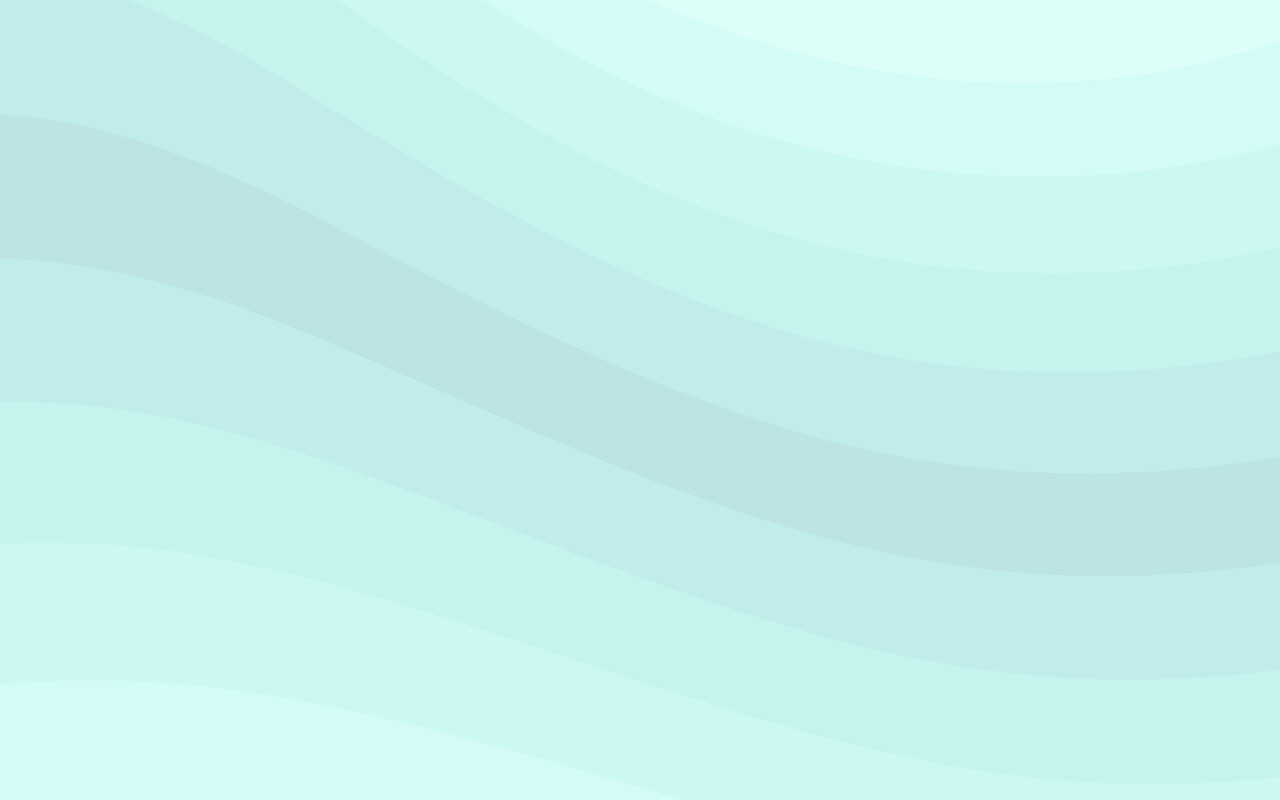
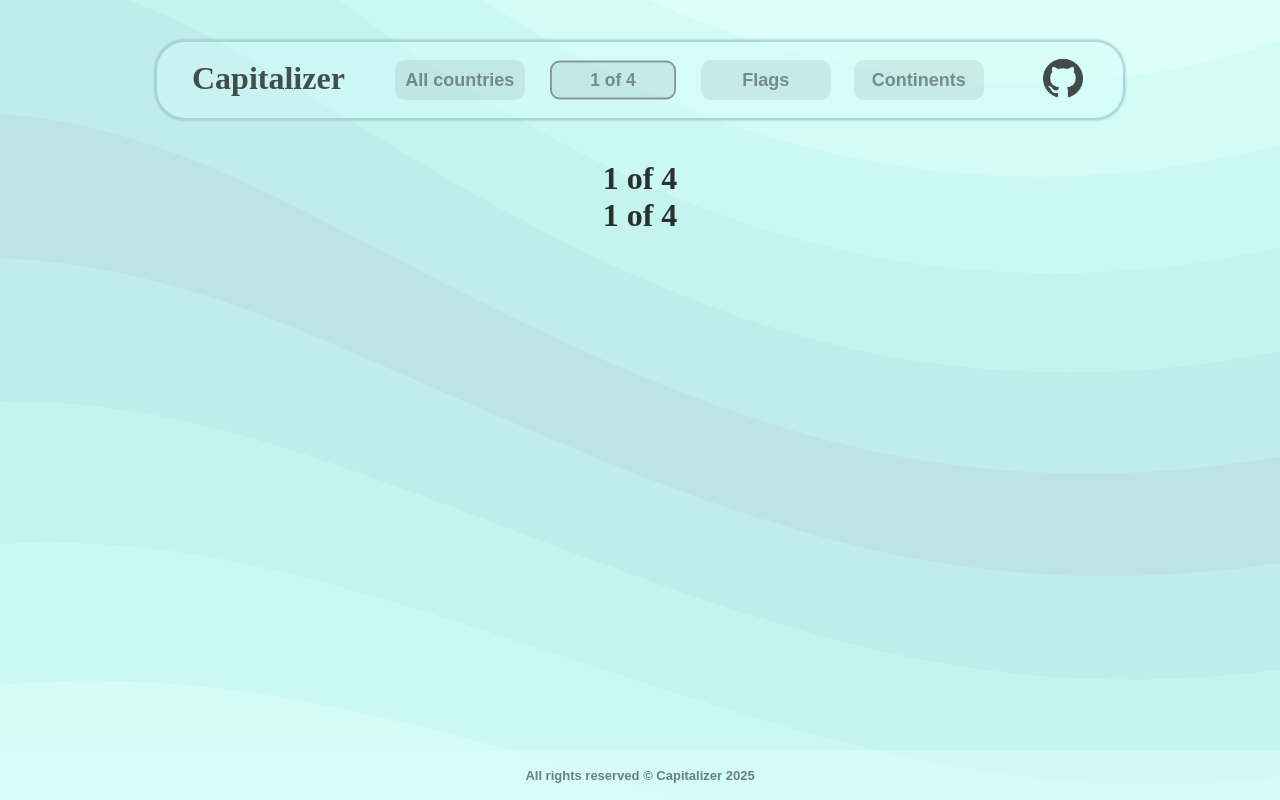
Before and after one commit to alecs007/Capitalizer, a React (Vite) app: page /1-of-4 in a window 1280 px wide. Before the commit this address had no page. Built offline with nearby package versions, Linux system fonts and the light colour scheme; a web font is replaced by a local one.

Commit message:
Working on 1-of-4 mode

```diff
--- a/src/App.jsx
+++ b/src/App.jsx
@@ -6,6 +6,7 @@ import Loader from "./components/Loader/Loader";
 
 const MainPage = lazy(() => import("./pages/main_page/MainPage"));
 const AllCountries = lazy(() => import("./pages/all_countries/AllCountries"));
+const OneOfFour = lazy(() => import("./pages/1of4/OneOfFour"));
 function App() {
   return (
     <Router>
@@ -14,6 +15,7 @@ function App() {
           <Route element={<MainLayout />}>
             <Route path="/" element={<MainPage />} />
             <Route path="/all-countries" element={<AllCountries />} />
+            <Route path="/1-of-4" element={<OneOfFour />} />
           </Route>
         </Routes>
       </Suspense>
--- a/src/components/Header/Header.jsx
+++ b/src/components/Header/Header.jsx
@@ -1,6 +1,7 @@
 import "./Header.css";
 import { useEffect, useState } from "react";
 import { Link } from "react-router-dom";
+import PropTypes from "prop-types";
 import Slider from "react-slick";
 import "slick-carousel/slick/slick.css";
 import "slick-carousel/slick/slick-theme.css";
@@ -95,7 +96,9 @@ const Header = ({ selected, setSelected }) => {
               style={{ textDecoration: "none", color: "inherit" }}
               onClick={() => handleSelect("1-of-4")}
             >
-              <div className="mode">1 of 4</div>
+              <div className={`mode ${selected === "1-of-4" ? "active" : ""}`}>
+                1 of 4
+              </div>
             </Link>
             <Link
               to="/flags"
@@ -132,4 +135,9 @@ const Header = ({ selected, setSelected }) => {
   );
 };
 
+Header.propTypes = {
+  selected: PropTypes.string.isRequired,
+  setSelected: PropTypes.func.isRequired,
+};
+
 export default Header;
--- a/src/components/Loader/Loader.css
+++ b/src/components/Loader/Loader.css
@@ -1,6 +1,6 @@
 .loader {
   width: 100vw;
-  height: 100vh;
+  height: 70vh;
   display: flex;
   flex-direction: column;
   justify-content: center;
--- /dev/null
+++ b/src/pages/1of4/OneOfFour.jsx
@@ -0,0 +1,24 @@
+import "./OneOfFour.css";
+import { useState, useEffect } from "react";
+import { useOutletContext } from "react-router-dom";
+
+const OneOfFour = () => {
+  const { setSelected } = useOutletContext();
+
+  useEffect(() => {
+    setSelected("1-of-4");
+  }, []);
+
+  return (
+    <div className="one_of_four">
+      <div className="one_of_four_p1">
+        <h1>1 of 4</h1>
+      </div>
+      <div className="one_of_four_p2">
+        <h1>1 of 4</h1>
+      </div>
+    </div>
+  );
+};
+
+export default OneOfFour;
```
Also changed, not shown: src/pages/1of4/OneOfFour.css (added).
